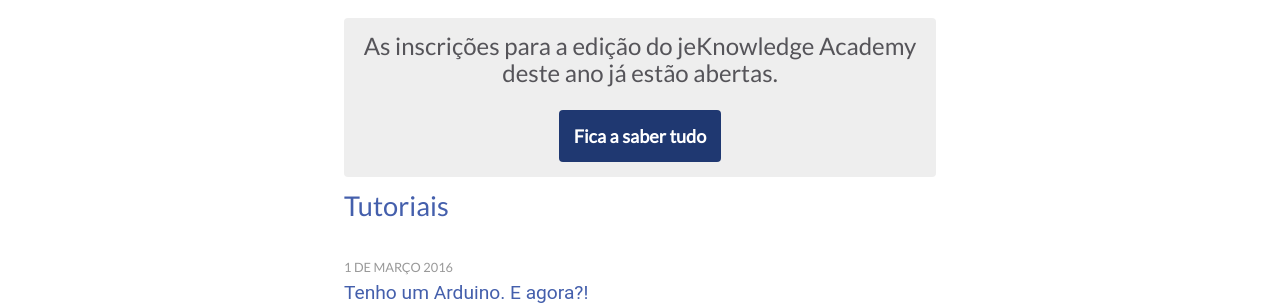
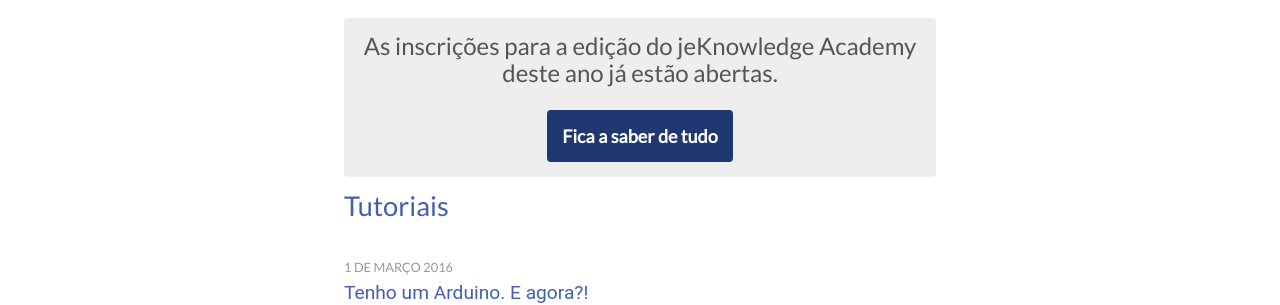
Before and after one commit to jeKnowledge/academy-articles, a Jekyll site: the page built from index.html, in a window 1280 px wide. Shown: the part 621-926 px from the top of the page. Built offline with Jekyll 4.4.1, drawn with Linux system fonts in a browser that asks for light colours; the list of posts is cut into pages by our own code; comment, search, counter and statistics services are not loaded.

Commit message:
academy 2016 improvement

```diff
--- a/_includes/banner2016.html
+++ b/_includes/banner2016.html
@@ -97,6 +97,6 @@
 -->
 
 	<h2 style="font-family: lato,sans-serif;">As inscrições para a edição do jeKnowledge Academy deste ano já estão abertas.</h2>
-  <button class="btn btn-sub box button"> <a href="{{ site.baseurl }}/Academy2016">Fica a saber tudo</a></button>
+  <input type="submit" value="Fica a saber de tudo" class="btn btn-sub box button"> <a href="{{ site.baseurl }}/Academy2016">
 
 </div>
```
